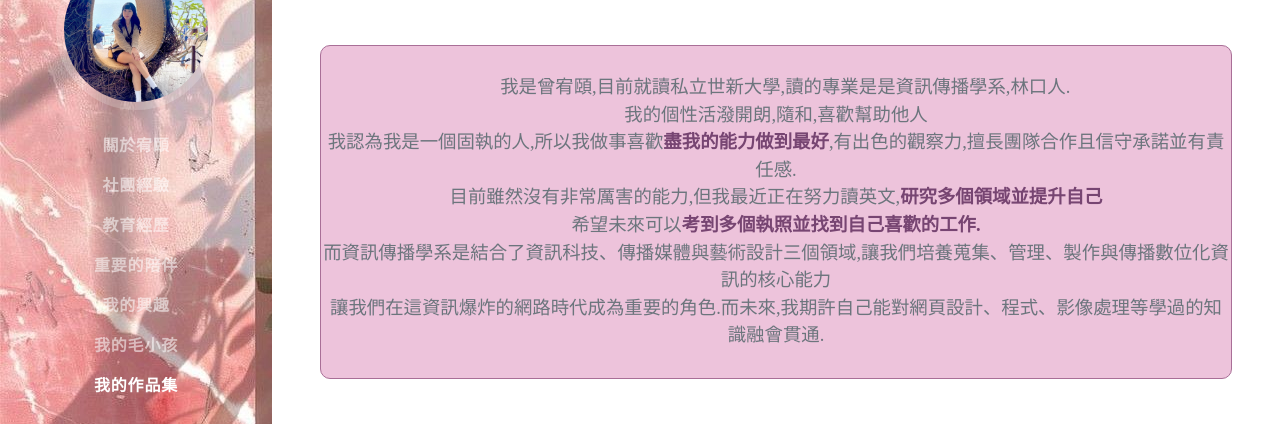
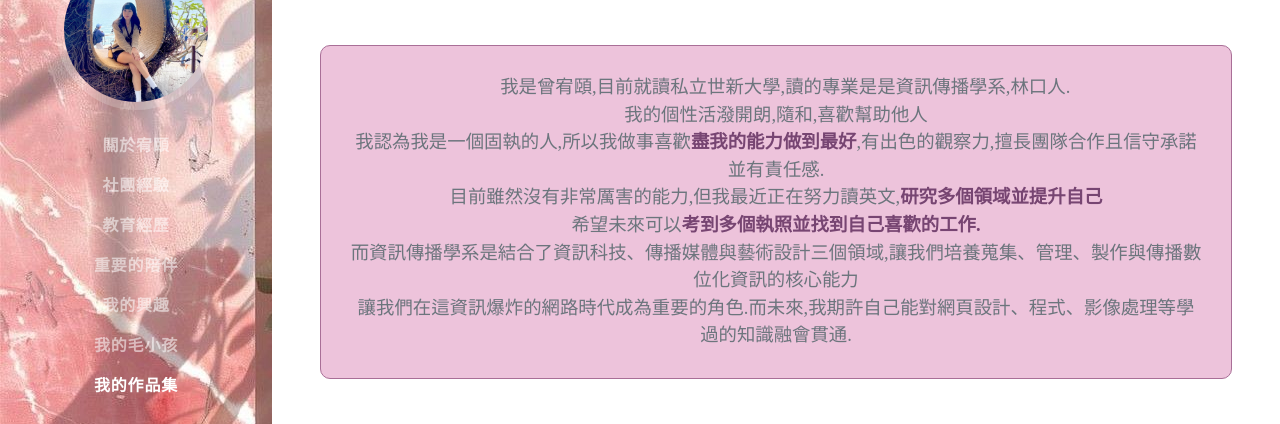
Before and after one commit to youyiceng/youyiceng.github.io, a plain HTML site: page index.html in a window 1280 px wide. Shown: the part 226-650 px from the top of the page. Drawn offline with nearby package versions, Linux system fonts and the light colour scheme; a web font is replaced by a local one.

Commit message:
Update mystyles.css

```diff
--- a/css/mystyles.css
+++ b/css/mystyles.css
@@ -44,7 +44,7 @@ h3{
 
 .roundborder{
     border:1px solid rgb(169, 111, 151) !important;border-radius:10px;
-    padding: 1.5em 0;
+    padding: 1.5em ;
     background:#edc3db;
 }
 
```
